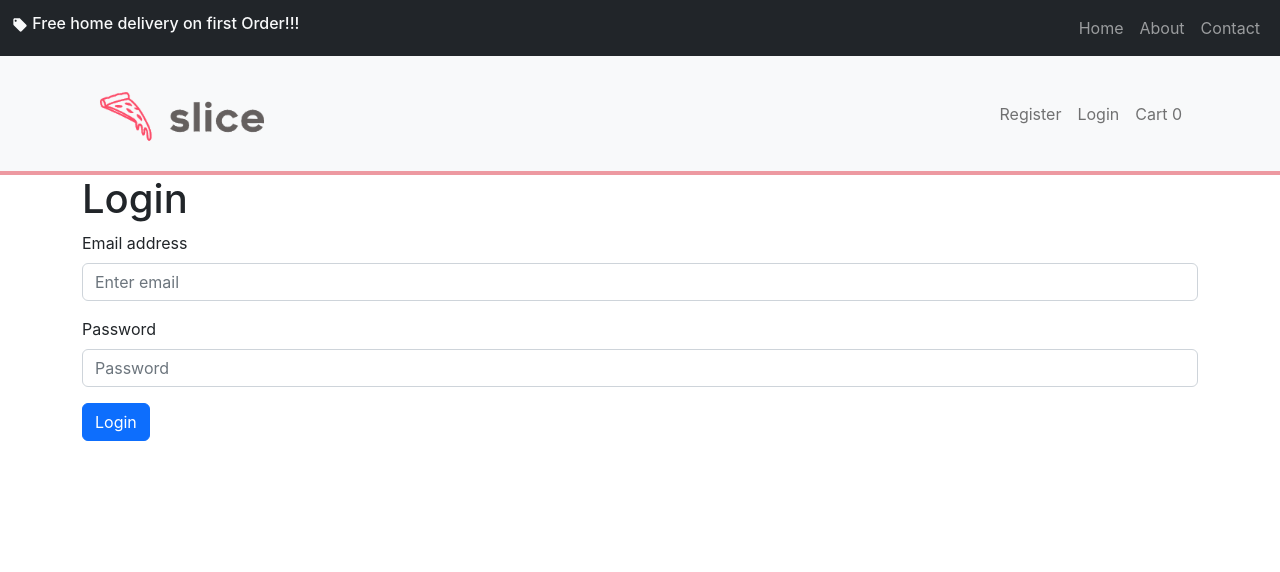
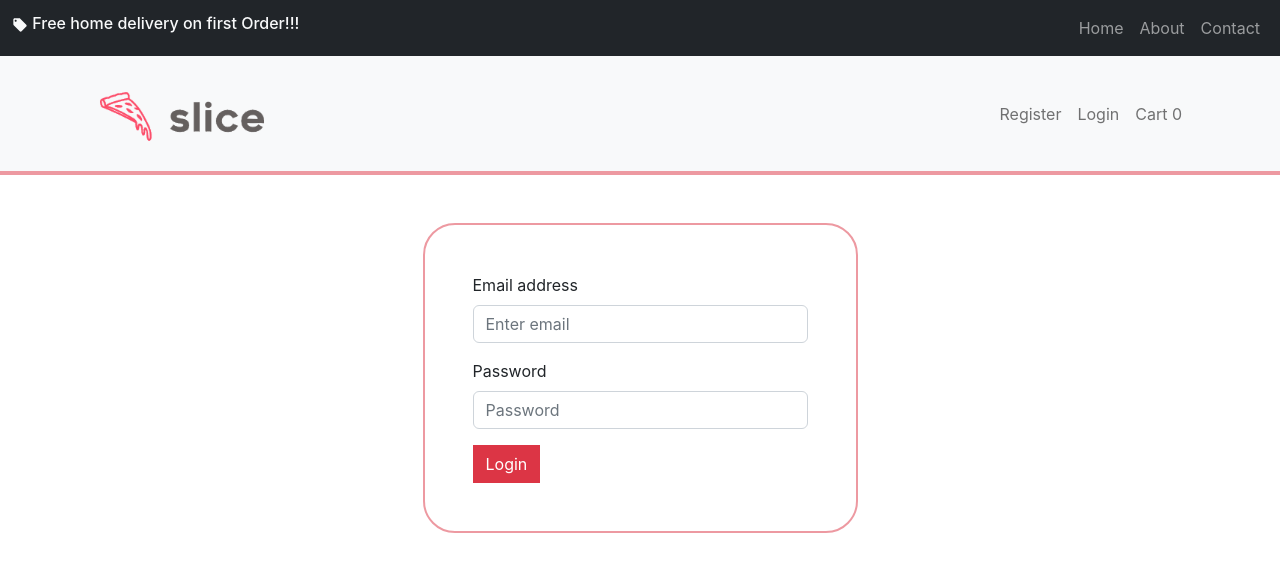
Before and after one commit to VaibhavPachpute21/slice, a React (Create React App) app in the folder shop/: page /login in a window 1280 px wide. Shown: the top 572 px of the page. Built offline with nearby package versions, Linux system fonts and the light colour scheme.

Commit message:
login toastify

```diff
--- a/shop/package.json
+++ b/shop/package.json
@@ -18,6 +18,7 @@
     "react-router-dom": "^6.4.4",
     "react-scripts": "5.0.1",
     "react-stripe-checkout": "^2.6.3",
+    "react-toastify": "^9.1.1",
     "redux": "^4.2.0",
     "redux-thunk": "^2.4.2",
     "web-vitals": "^2.1.4"
--- a/shop/src/screens/Login.js
+++ b/shop/src/screens/Login.js
@@ -31,9 +31,10 @@ const Login = () => {
 
   return (
     <>
-      <Container>
-        {loading ? <Loader/> : <Form>
-          <h1>Login</h1>
+      <Container className='p-5'>
+        {loading ? <Loader/> :
+        <Container className='border border-2 border-danger border-opacity-50 p-5 rounded-5 col-md-5'>
+        <Form>
           <Form.Group className="mb-3" controlId="formBasicEmail">
             <Form.Label>Email address</Form.Label>
             <Form.Control type="email"
@@ -48,12 +49,14 @@ const Login = () => {
               placeholder="Password" />
           </Form.Group>
 
-          <Button variant="primary"
+          <Button variant="danger opacity-60 rounded-0"
             onClick={loginHandler}
           >
             Login
           </Button>
-        </Form>}
+        </Form>
+        </Container>
+        }
 
       </Container>
       {success ? <p>Logged in</p> : <></>}
```
Also changed, not shown: 1 other file (tests, documents, lock files or other folders).
